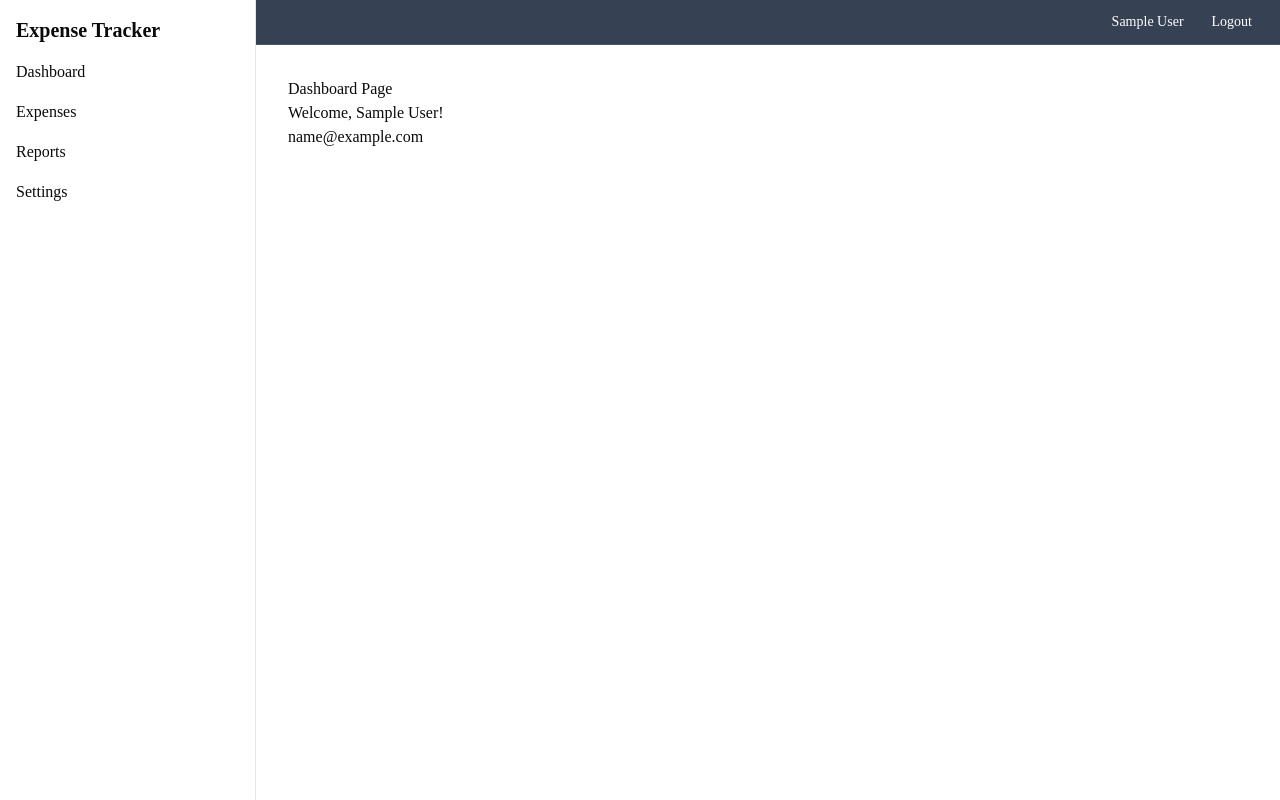
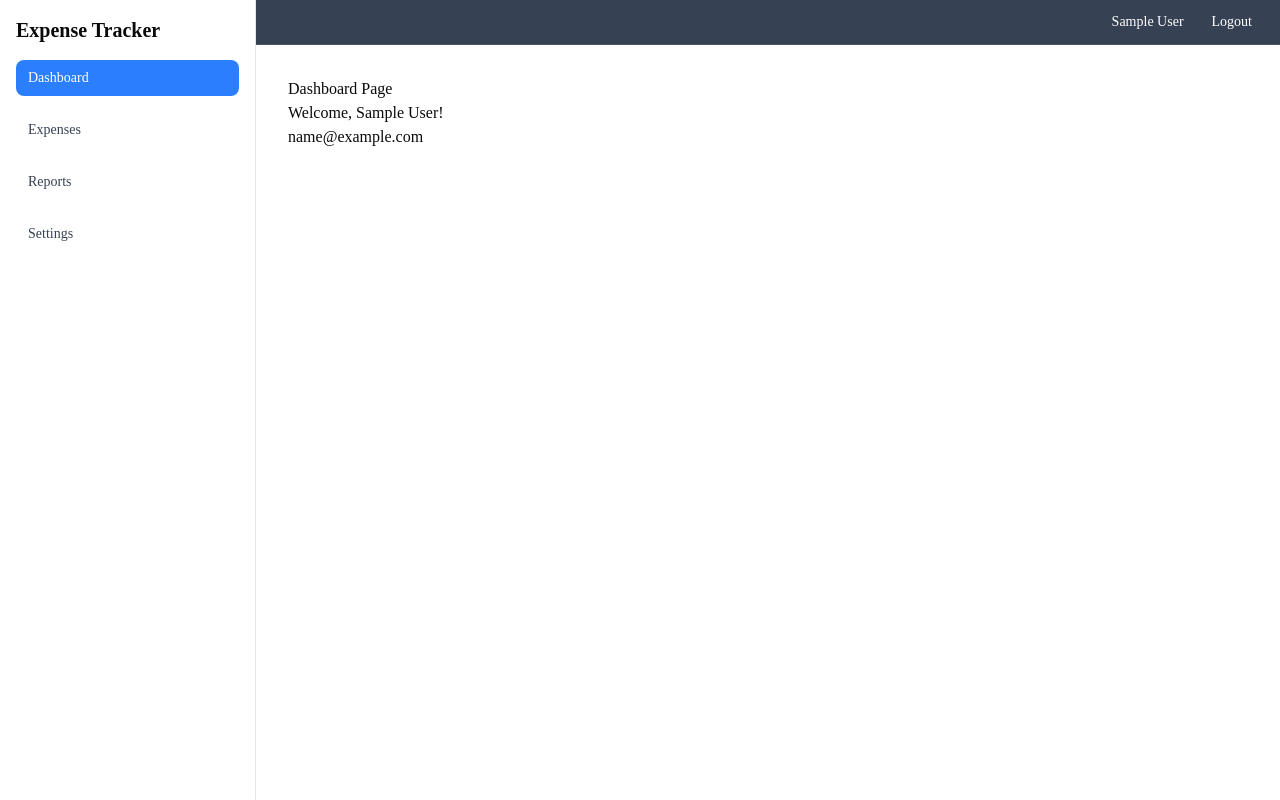
Before and after one commit to xyypsy1234-dotcom/expense-tracker, a Next.js app: page /dashboard in a window 1280 px wide. Built offline with nearby package versions, Linux system fonts and the light colour scheme; sample sign-in values are in the browser's storage.

Commit message:
feat: highlight active nav link in sidebar
- Read current path with usePathname

- Refactor nav links into a data-driven array

```diff
--- a/app/(dashboard)/expenses/page.tsx
+++ b/app/(dashboard)/expenses/page.tsx
@@ -0,0 +1,3 @@
+export default function ExpensesPage() {
+  return <h1>Expenses</h1>;
+}
--- a/features/dashboard/components/Sidebar.tsx
+++ b/features/dashboard/components/Sidebar.tsx
@@ -1,15 +1,33 @@
 "use client";
 import Link from "next/link";
+import { usePathname } from "next/navigation";
+
+const navLinks = [
+  { label: "Dashboard", href: "/dashboard" },
+  { label: "Expenses", href: "/expenses" },
+  { label: "Reports", href: "/reports" },
+  { label: "Settings", href: "/settings" },
+];
 
 export function Sidebar() {
+  const pathname = usePathname();
+
   return (
     <aside className="w-64 min-h-screen border-r p-4 shrink-0 ">
       <h2 className="mb-4 text-xl font-bold"> Expense Tracker</h2>
       <nav className="flex flex-col gap-4">
-        <Link href="/dashboard"> Dashboard</Link>
-        <Link href="/expenses"> Expenses</Link>
-        <Link href="/reports"> Reports</Link>
-        <Link href="/settings"> Settings</Link>
+        {navLinks.map((link) => {
+          const isActive = pathname === link.href;
+          return (
+            <Link
+              key={link.href}
+              href={link.href}
+              className={`rounded-md px-3 py-2 text-sm ${isActive ? "bg-blue-500 text-white" : "text-gray-700 hover:bg-gray-200"}`}
+            >
+              {link.label}
+            </Link>
+          );
+        })}
       </nav>
     </aside>
   );
```
